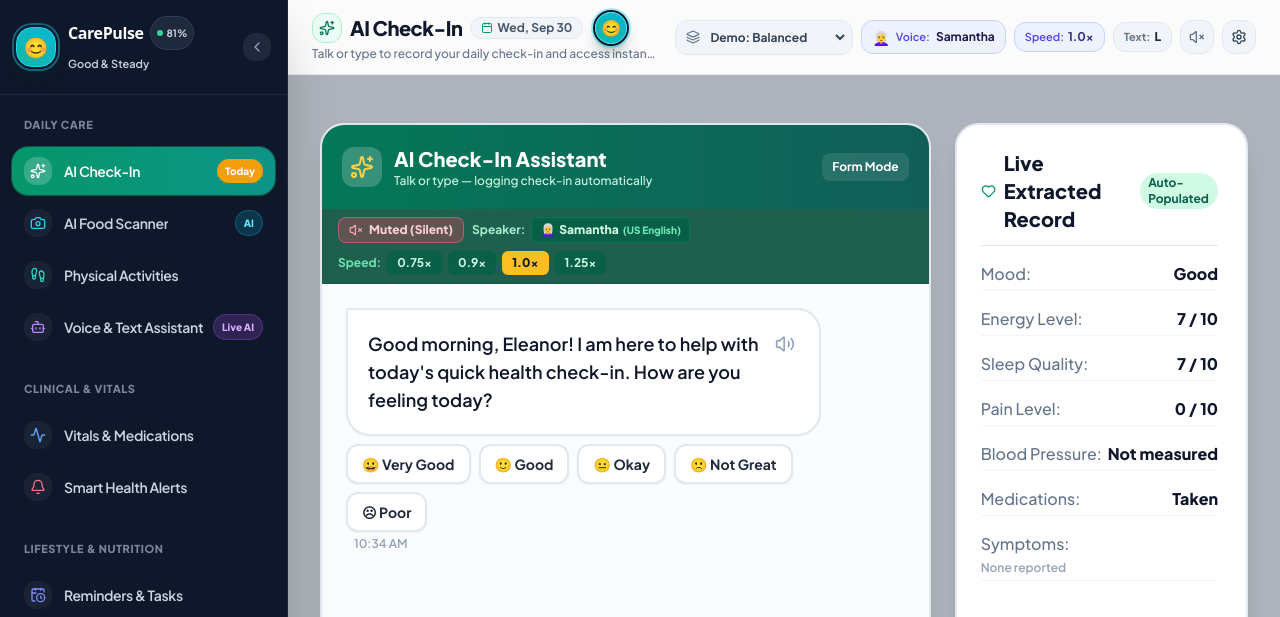
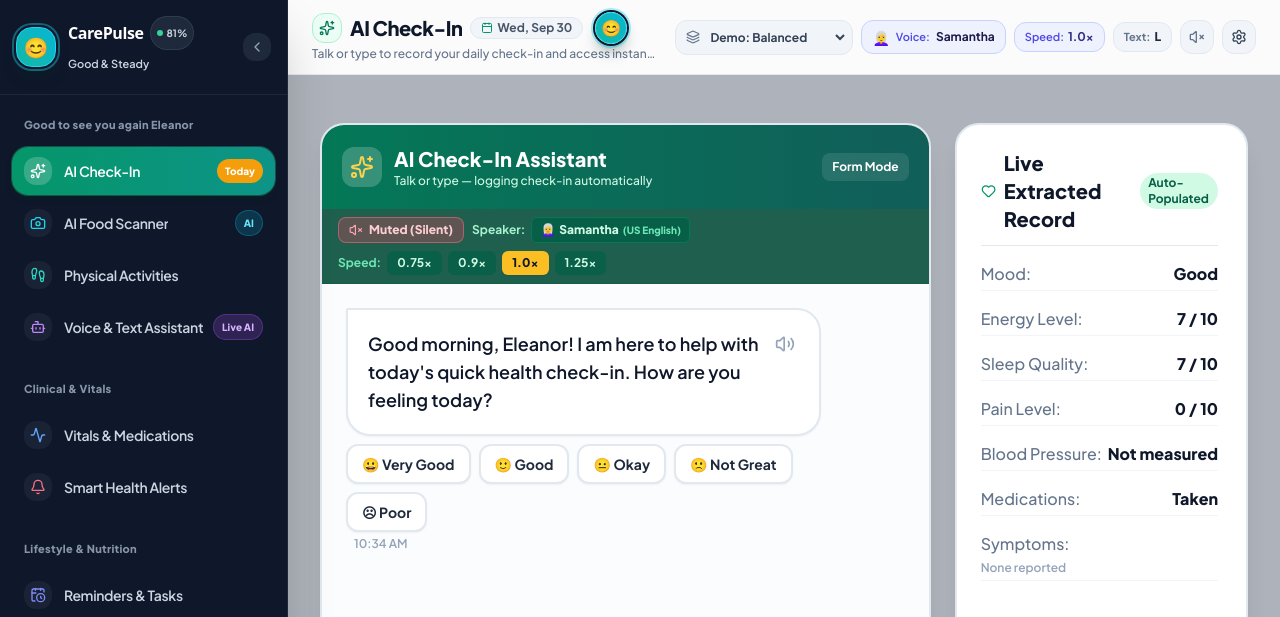
Before and after one commit to Chrisztopher-dot/Health-App, a React (Vite) app: page / in a window 1280 px wide. Shown: the top 617 px of the page. Built offline with nearby package versions, Linux system fonts and the light colour scheme.

Commit message:
Change Daily Care sidebar category to personalized greeting with username's first name

```diff
--- a/src/components/layout/Sidebar.tsx
+++ b/src/components/layout/Sidebar.tsx
@@ -74,9 +74,10 @@ export const Sidebar: React.FC<SidebarProps> = ({
     averageSleep: 7.5,
     recommendation: 'Stay hydrated and enjoy your daily routine.',
   };
+  const userFirstName = profile.name ? profile.name.trim().split(' ')[0] : 'friend';
   const navSections: NavSection[] = [
     {
-      title: 'Daily Care',
+      title: `Good to see you again ${userFirstName}`,
       items: [
         {
           id: 'conversational',
@@ -195,7 +196,7 @@ export const Sidebar: React.FC<SidebarProps> = ({
         {navSections.map((section, idx) => (
           <div key={idx} className="space-y-1">
             {!isCollapsed && (
-              <div className="px-3 pb-1 text-[11px] font-extrabold uppercase tracking-wider text-slate-400/80">
+              <div className="px-3 pb-1 text-[11px] font-extrabold tracking-wide text-slate-400/90">
                 {section.title}
               </div>
             )}
```
